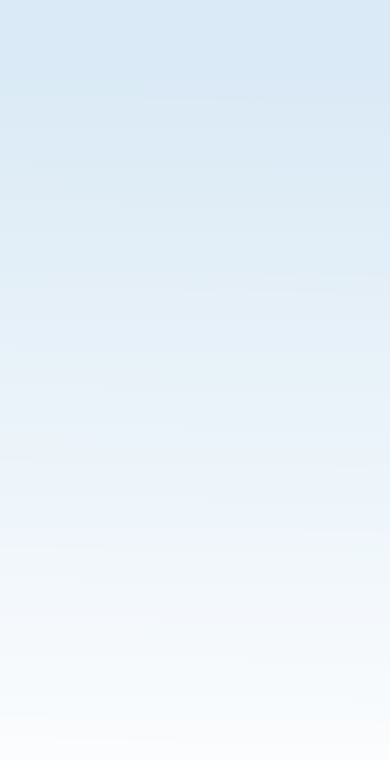
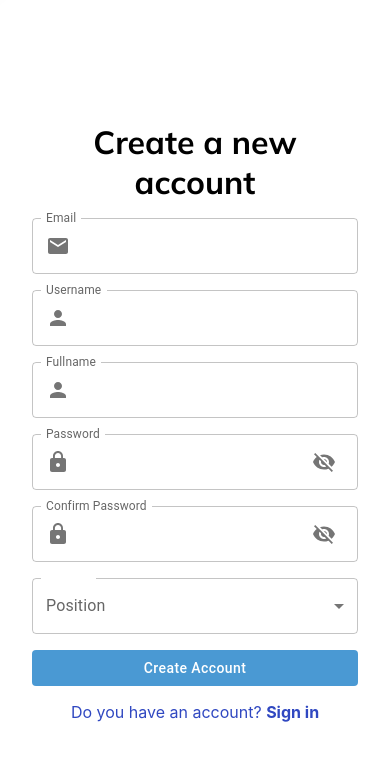
Before and after one commit to Jaynayon/princi-pal-frontend, a React (Create React App) app: page /register in a window 390 px wide. Shown: the top 760 px of the page. Built offline with nearby package versions, Linux system fonts and the light colour scheme.

Commit message:
responsiveness fixed

```diff
--- a/src/Pages/Registration.js
+++ b/src/Pages/Registration.js
@@ -14,19 +14,16 @@ const RegistrationPage = () => {
   };
 
   return (
-    <Container maxWidth={false} style={{ width: "100vw", height: "100vh", position: "relative", backgroundColor: "#fff", overflow: "auto", textAlign: "left", fontSize: "16px", color: "#03014c", fontFamily: "'Open Sans'", display: "flex", alignItems: "center", justifyContent: "center" }}>
-      <div style={{ position: "absolute", top: "0", left: "0", width: "100%", height: "100%" }}>
-        <div style={{ position: "absolute", top: "100%", left: "100%", background: "linear-gradient(1.02deg, #4a99d3 7.81%, rgba(74, 153, 211, 0)), #fff", boxShadow: "0px 4px 16px rgba(75, 0, 129, 0.26)", width: "100%", height: "100%", transform: "rotate(-180deg)", transformOrigin: "0 0", opacity: "0.2" }} />
-        <Link to="/Login" className="signInLink" style={{ cursor: "pointer", textDecoration: "none", position: "absolute", top: "880px", left: "585px", color: "#3048c1" }}>
-          <span>{`Do you have an account? `}</span>
-          <b>Sign in</b>
-        </Link>
+    <Container maxWidth={false} style={{ width: "100vw", height: "100vh", position: "relative", backgroundColor: "#fff" }}>
+      <div style={{ position: "absolute", top: "0", left: "0", width: "100%", height: "100%", background: "linear-gradient(1.02deg, #4a99d3 7.81%, rgba(74, 153, 211, 0)), #fff", boxShadow: "0px 4px 16px rgba(75, 0, 129, 0.26)", transform: "rotate(-180deg)", transformOrigin: "0 0", opacity: "0.2" }} />
+      <Container maxWidth="sm" style={{ minHeight: "100vh", display: "flex", flexDirection: "column", justifyContent: "center", alignItems: "center" }}>
+        <div style={{ marginBottom: "1rem" }}>
+          <b style={{ fontSize: "2rem", fontFamily: "Mulish", color: "#000" }}>Create a new account</b>
         </div>
-      <b style={{ position: "absolute", top: "88px", left: "470px", fontSize: "48px", fontFamily: "Mulish", color: "#000" }}>Create a new account</b>
         {[{ label: "Email", icon: <EmailIcon /> }, { label: "Username", icon: <PersonIcon /> }, { label: "Fullname", icon: <PersonIcon /> }, { label: "Password", icon: <LockIcon /> }, { label: "Confirm Password", icon: <LockIcon /> }].map((item, index) => (
           <TextField
             key={index}
-          style={{ border: "none", backgroundColor: "transparent", position: "absolute", top: `${index * 103.7 + 197}px`, left: "465px", fontFamily: "Inter", fontWeight: "600", fontSize: "15.8px", color: "#03014c", width: "491.1px", height: "76.3px" }}
+            style={{ marginBottom: "1rem", width: "100%" }}
             color="primary"
             label={item.label}
             variant="outlined"
@@ -41,21 +38,26 @@ const RegistrationPage = () => {
                 </InputAdornment>
               ),
             }}
-          sx={{ "& .MuiInputBase-root": { height: "76.3px" }, width: "491.1px" }}
+            sx={{ backgroundColor: "#fff" }}
           />
         ))}
-      <Button style={{ position: "absolute", top: "780px", left: "465px", backgroundColor: "#4a99d3", display: "flex", alignItems: "center", justifyContent: "center", borderRadius: "0px", minWidth: "491.1px", height: "76.3px", textDecoration: "none", whiteSpace: "nowrap", textTransform: "none", color: "#fff" }} disableElevation color="primary" variant="outlined" href="/Dashboard">
+        <FormControl variant="outlined" fullWidth style={{ marginBottom: "1rem", textAlign: "left" }}>
+          <InputLabel color="primary">Position</InputLabel>
+          <Select color="primary" label="Position" displayEmpty>
+            <MenuItem value="" disabled>Choose your position</MenuItem>
+            <MenuItem value="administrator">ADAS</MenuItem>
+            <MenuItem value="principal">Principal</MenuItem>
+            <MenuItem value="guest">ADOF</MenuItem>
+          </Select>
+        </FormControl>
+        <Button style={{ backgroundColor: "#4a99d3", color: "#fff", textTransform: "none", width: "100%", marginBottom: "1rem" }} disableElevation variant="contained">
           Create Account
         </Button>
-      <FormControl style={{ position: "absolute", top: "706px", left: "465px", fontFamily: "Inter", fontWeight: "600", fontSize: "15.8px", color: "#03014c", width: "491.1px", height: "76.3px" }} variant="outlined" fullWidth>
-        <InputLabel color="primary">Account Type</InputLabel>
-        <Select color="primary" label="Account Type" displayEmpty>
-          <MenuItem value="" disabled>Select Account Type</MenuItem>
-          <MenuItem value="administrator">Administrator</MenuItem>
-          <MenuItem value="principal">Principal</MenuItem>
-          <MenuItem value="guest">Guest</MenuItem>
-        </Select>
-      </FormControl>
+        <Link to="/Login" className="signInLink" style={{ textDecoration: "none", color: "#3048c1" }}>
+          <span>{`Do you have an account? `}</span>
+          <b>Sign in</b>
+        </Link>
+      </Container>
     </Container>
   );
 };
```
Lines whose indentation alone changed are shown as unchanged.
